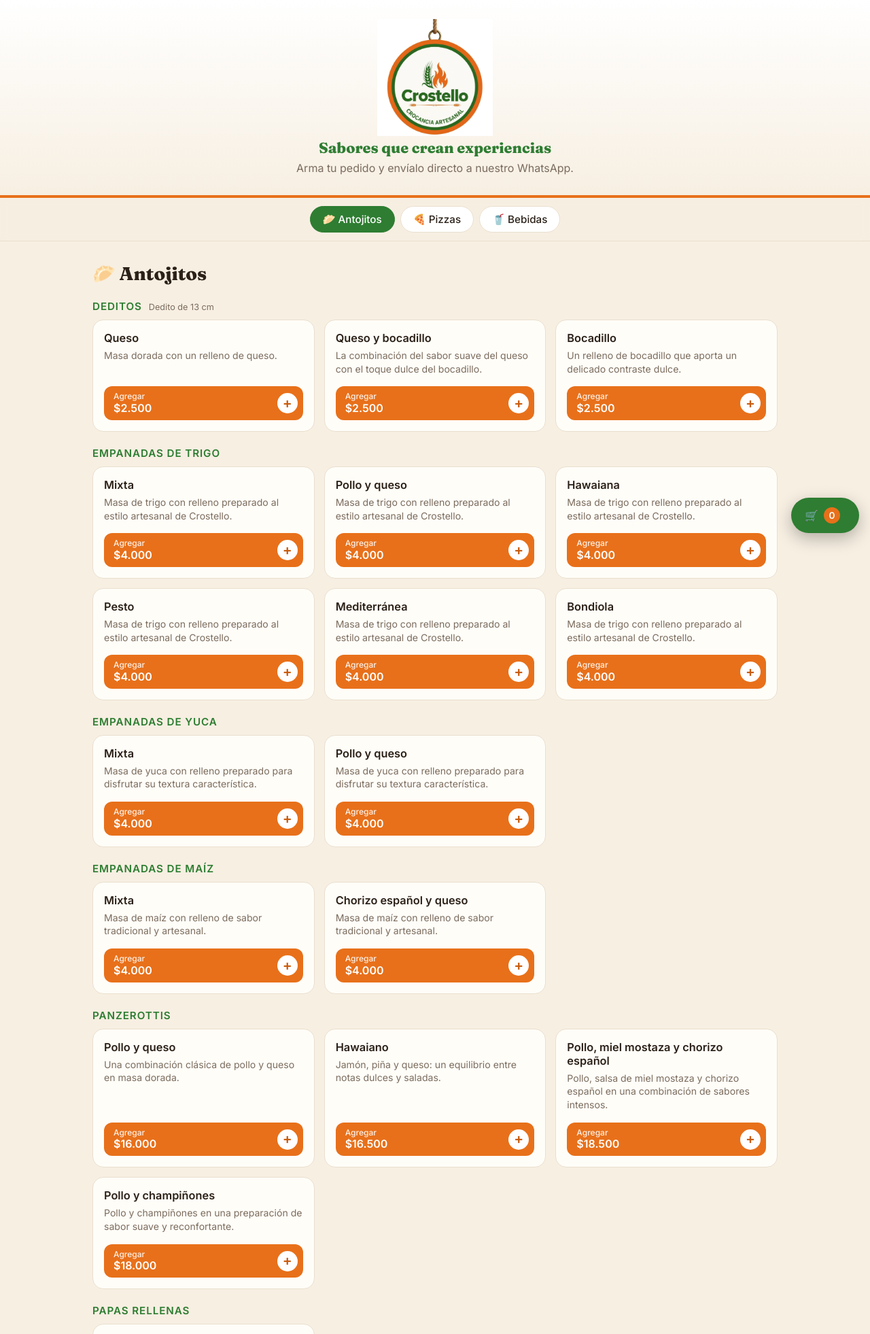
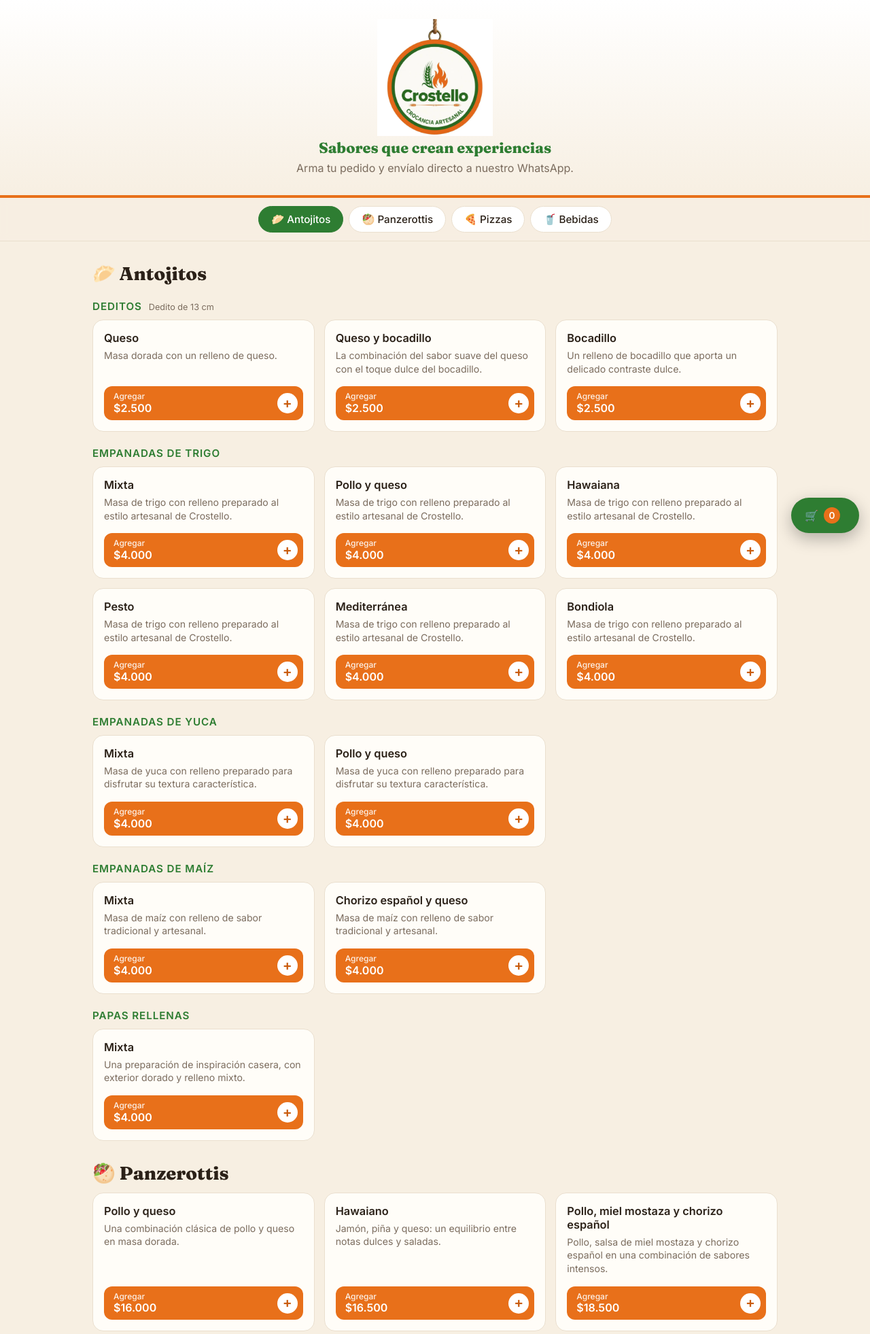
Before and after one commit to Alfonso-Daniel-Sanchez-Lemus/crostello, a Spring Boot app: page / in a window 1280 px wide. Shown: the top 1962 px of the page at 68% size. Run offline with Spring Boot 4, Linux system fonts and the light colour scheme.

Commit message:
Panzerottis como categoría principal propia
Co-Authored-By: Claude Sonnet 5.5 <noreply@anthropic.com>

```diff
--- a/src/main/resources/static/css/styles.css
+++ b/src/main/resources/static/css/styles.css
@@ -57,6 +57,7 @@ body {
   font-family: 'Fraunces', serif; font-weight: 800;
   font-size: 1.7rem; margin: 30px 0 4px; color: var(--ink);
 }
+.grupo-title + .grid { margin-top: 12px; }
 .cat-title {
   margin: 22px 0 10px; display: flex; align-items: baseline; gap: 10px; flex-wrap: wrap;
   font-size: .95rem; letter-spacing: .06em; text-transform: uppercase; color: var(--green);
--- a/src/main/resources/static/data/menu.json
+++ b/src/main/resources/static/data/menu.json
@@ -1,6 +1,7 @@
 {
   "grupos": [
     { "id": "antojitos", "nombre": "Antojitos", "icono": "🥟" },
+    { "id": "panzerottis", "nombre": "Panzerottis", "icono": "🥙" },
     { "id": "pizzas", "nombre": "Pizzas", "icono": "🍕" },
     { "id": "bebidas", "nombre": "Bebidas", "icono": "🥤" }
   ],
@@ -9,7 +10,7 @@
     { "id": "trigo", "grupo": "antojitos", "nombre": "Empanadas de trigo" },
     { "id": "yuca", "grupo": "antojitos", "nombre": "Empanadas de yuca" },
     { "id": "maiz", "grupo": "antojitos", "nombre": "Empanadas de maíz" },
-    { "id": "panzerottis", "grupo": "antojitos", "nombre": "Panzerottis" },
+    { "id": "panzerottis", "grupo": "panzerottis", "nombre": "Panzerottis" },
     { "id": "papas", "grupo": "antojitos", "nombre": "Papas rellenas" },
     { "id": "clasicas", "grupo": "pizzas", "nombre": "Clásicas", "nota": "Personal: para 2 personas · Mediana: familiar" },
     { "id": "pollo", "grupo": "pizzas", "nombre": "Pollo" },
--- a/src/main/resources/static/js/app.js
+++ b/src/main/resources/static/js/app.js
@@ -80,7 +80,7 @@
       <section id="grupo-${g.id}">
         <h2 class="grupo-title">${g.icono} ${g.nombre}</h2>
         ${categorias.filter((c) => c.grupo === g.id).map((c) => `
-          <h3 class="cat-title">${esc(c.nombre)}${c.nota ? `<small>${esc(c.nota)}</small>` : ''}</h3>
+          ${c.nombre === g.nombre && !c.nota ? '' : `<h3 class="cat-title">${esc(c.nombre)}${c.nota ? `<small>${esc(c.nota)}</small>` : ''}</h3>`}
           <div class="grid">${productos.filter((p) => p.categoria === c.id).map(tarjeta).join('')}</div>
         `).join('')}
       </section>`).join('');
```
